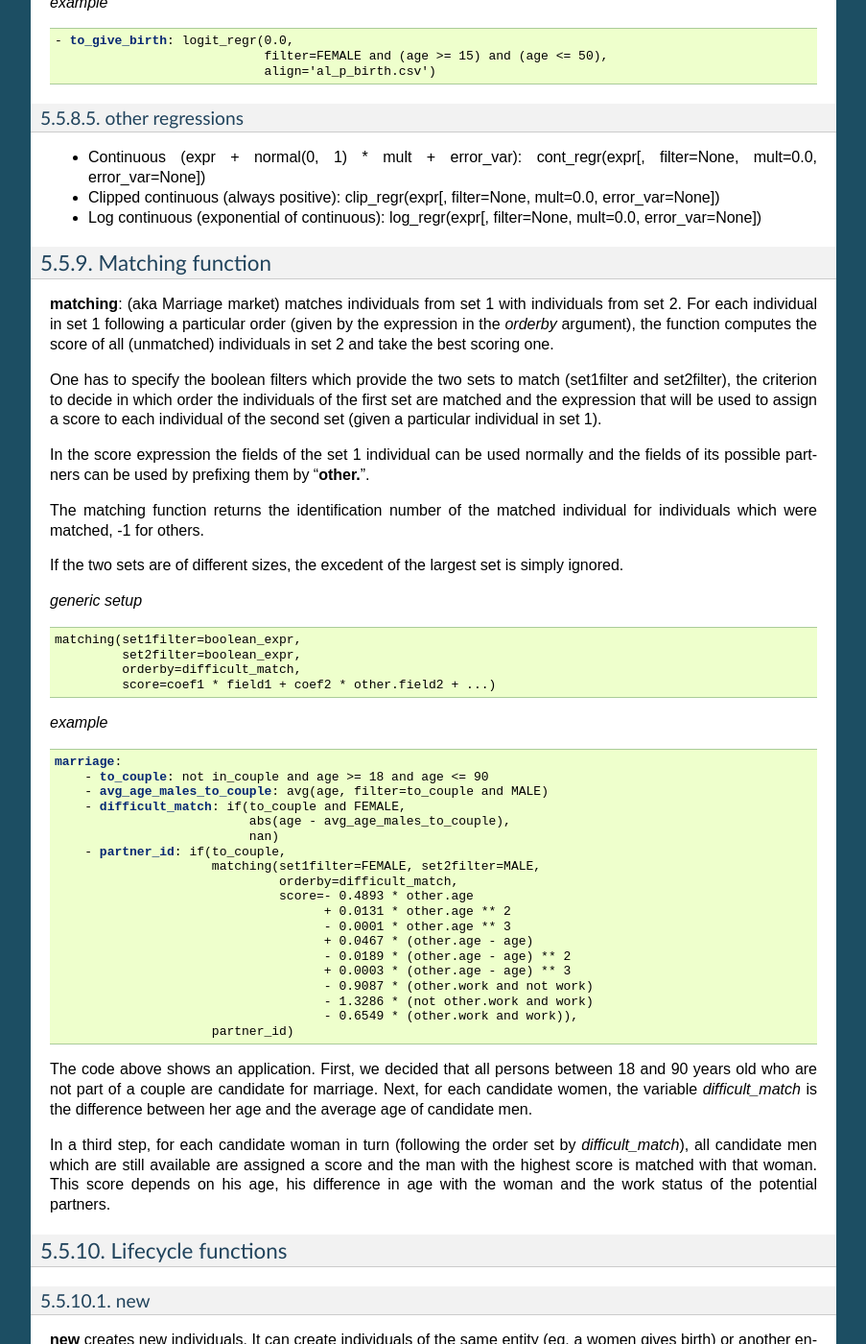
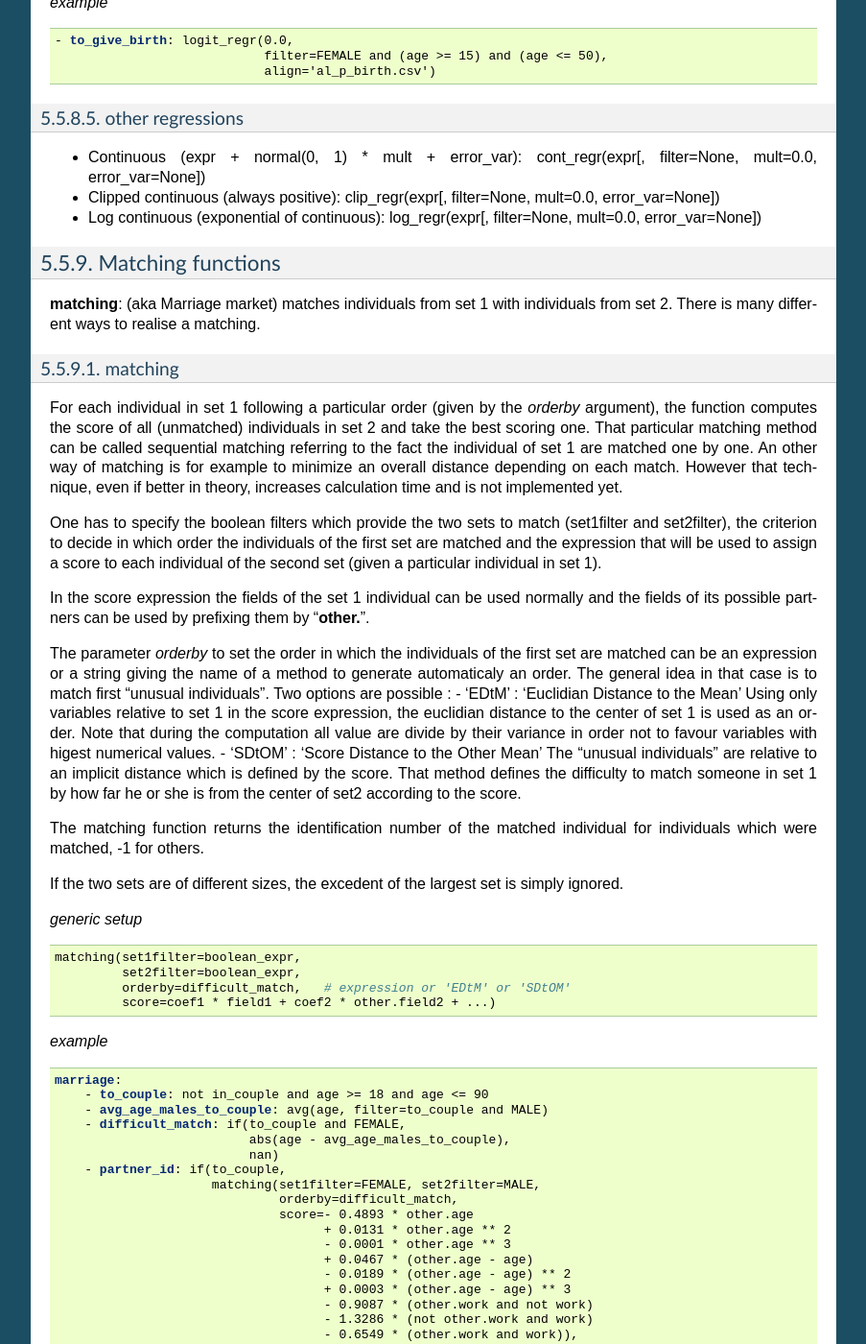
Before and after one commit to liam2/liam2, a Sphinx documentation site: the page built from doc/usersguide/source/processes.rst, in a window 1280 px wide and 1400 px high, scrolled down 15762 px. Shown: the whole window at 96% size, without its empty margins (198-1101 px from the left). Built offline with Sphinx 7.4.7, drawn with Linux system fonts in a browser that asks for light colours; formulas are drawn with MathJax 3; some of the changed text lies outside the part shown.

Commit message:
matching: doc and changelog
No test because, there is nothing to do except adding other matching
options in simulation.yml

```diff
--- a/doc/usersguide/source/processes.rst
+++ b/doc/usersguide/source/processes.rst
@@ -1010,14 +1010,26 @@ other regressions
 
 .. index:: matching
 
-Matching function
+Matching functions
 -----------------
 
 **matching**: (aka Marriage market) matches individuals from set 1 with
-individuals from set 2. For each individual in set 1 following a particular
-order (given by the expression in the *orderby* argument), the function
+individuals from set 2. There is many different ways to realise a matching.
+
+
+.. index:: matching
+
+matching
+~~~~~~~~~~~~~~~~~~~
+
+For each individual in set 1 following a particular
+order (given by the *orderby* argument), the function
 computes the score of all (unmatched) individuals in set 2 and take the best
-scoring one.
+scoring one. That particular matching method can be called sequential matching
+referring to the fact the individual of set 1 are matched one by one. An other
+way of matching is for example to minimize an overall distance depending on
+each match. However that technique, even if better in theory, increases
+calculation time and is not implemented yet.
 
 One has to specify the boolean filters which provide the two sets to match
 (set1filter and set2filter), the criterion to decide in which order the
@@ -1029,6 +1041,20 @@ In the score expression the fields of the set 1 individual can be used normally
 and the fields of its possible partners can be used by prefixing them by
 "**other.**".
 
+The parameter *orderby* to set the order in which the individuals of the first set
+are matched can be an expression or a string giving the name of a method to
+generate automaticaly an order. The general idea in that case is to match first
+"unusual individuals". Two options are possible :
+- 'EDtM' : 'Euclidian Distance to the Mean'
+Using only variables relative to set 1 in the score expression, the euclidian
+distance to the center of set 1 is used as an order. Note that during the
+computation all value are divide by their variance in order not to favour
+variables with higest numerical values.
+- 'SDtOM' : 'Score Distance to the Other Mean'
+The "unusual individuals" are relative to an implicit distance which is defined
+by the score. That method defines the difficulty to match someone in set 1 by
+how far he or she is from the center of set2 according to the score.
+
 The matching function returns the identification number of the matched
 individual for individuals which were matched, -1 for others.
 
@@ -1039,7 +1065,7 @@ simply ignored.
 
     matching(set1filter=boolean_expr,
              set2filter=boolean_expr,
-             orderby=difficult_match,
+             orderby=difficult_match,	# expression or 'EDtM' or 'SDtOM'
              score=coef1 * field1 + coef2 * other.field2 + ...)
 
 *example* ::
@@ -1075,6 +1101,27 @@ a score and the man with the highest score is matched with that woman.
 This score depends on his age, his difference in age with the woman and the
 work status of the potential partners.
 
+.. index:: rank_matching
+
+rank_matching
+~~~~~~~~~~~~~~~~
+
+The ranking matching matches works in three step :
+
+Set 1 is ranked by ascending rank 1
+Set 2 is ranked by ascending rank 2
+Then individuals in the nth position in each list are matched together.
+
+*generic setup* ::
+
+    matching(set1filter=boolean_expr,
+             set2filter=boolean_expr,
+             rank1=expression, rank2=expression,
+             ascending1=boolean, ascending2=boolean)
+
+The ascending options allow, if False, to sort by decreasing rank. Default
+values are True.
+
 
 .. index:: lifecycle functions
 
```
Also changed, not shown: doc/usersguide/source/changes/version_0_8_2.rst.inc (added, +58 -0 lines).
